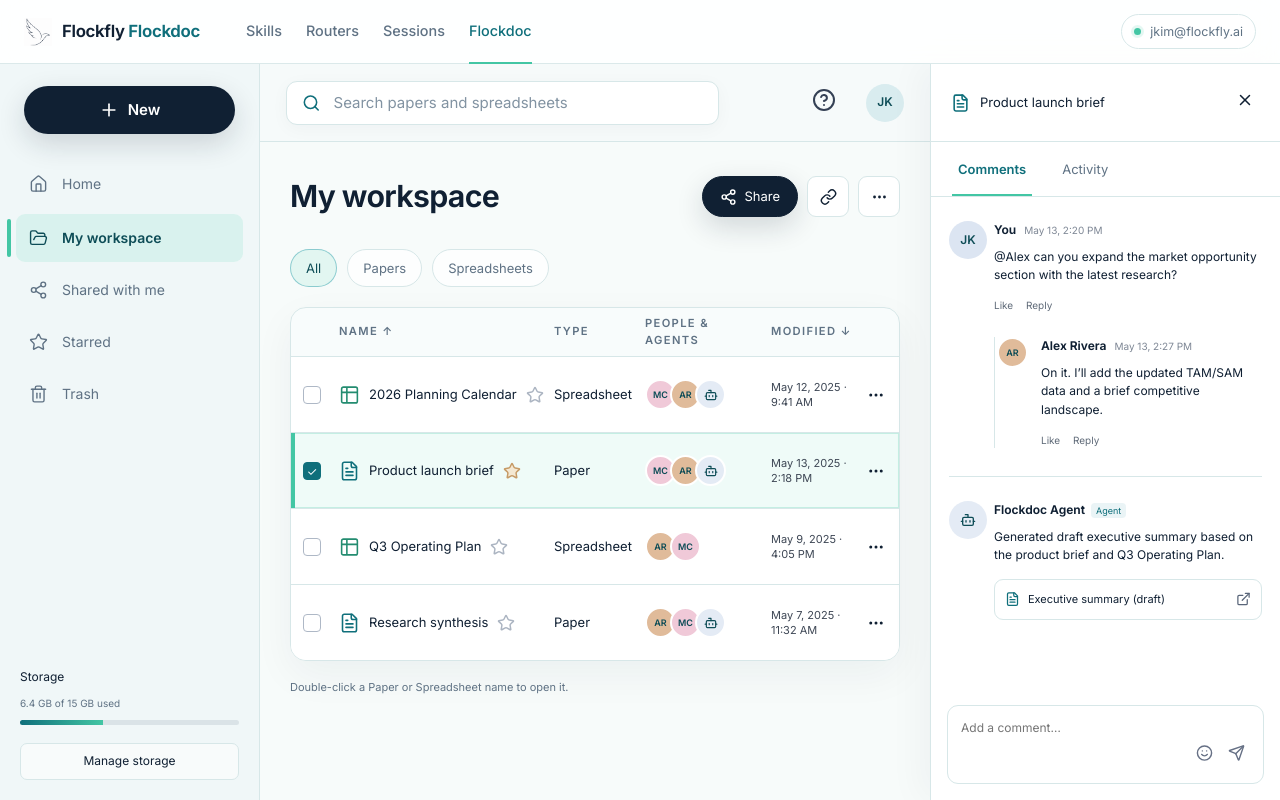
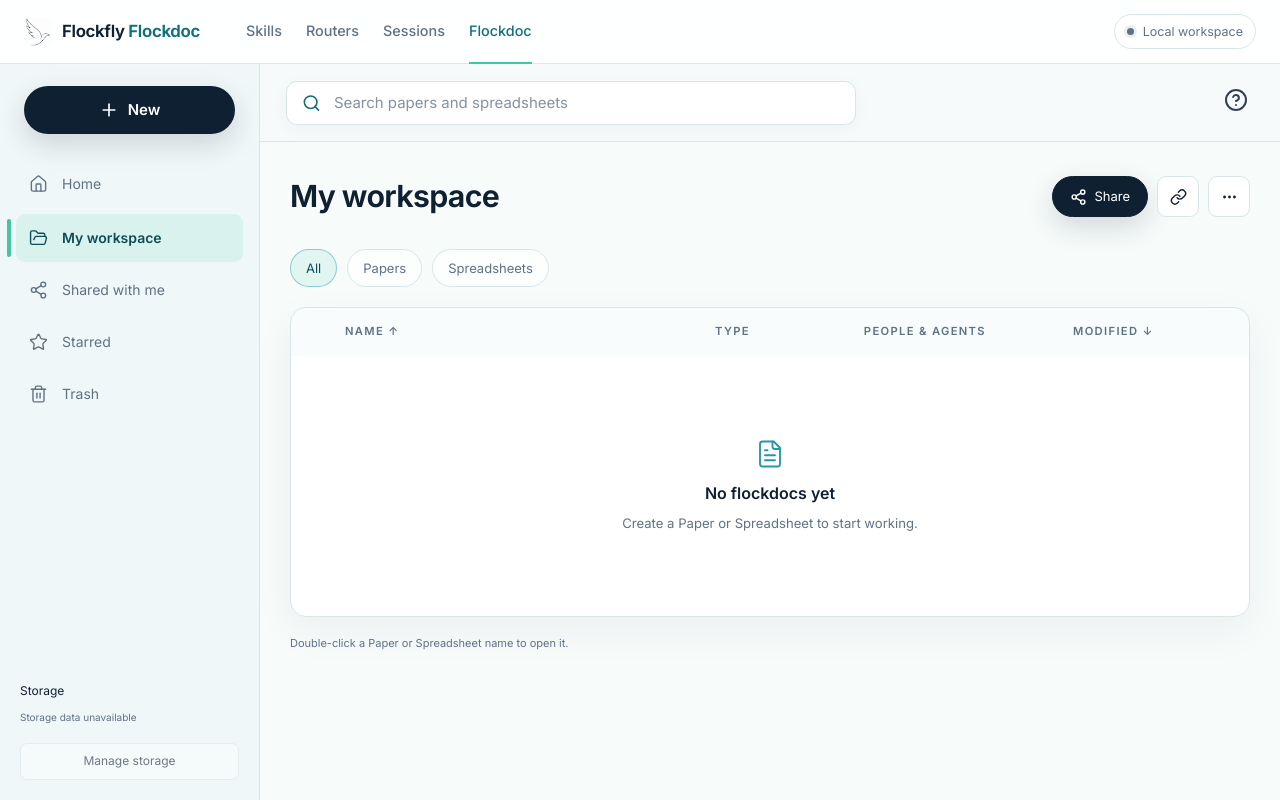
Before and after one commit to jykim16/flockfly-docs, a React (Vite) app: page / in a window 1280 px wide. Built offline with nearby package versions, Linux system fonts and the light colour scheme.

Commit message:
chore: remove flockdoc mock data

```diff
--- a/src/App.tsx
+++ b/src/App.tsx
@@ -17,7 +17,7 @@
   const [items, setItems] = useState(initialFlockdocs);
   const [filter, setFilter] = useState<WorkspaceFilter>('all');
   const [query, setQuery] = useState('');
-  const [selected, setSelected] = useState<Flockdoc | undefined>(items[1]);
+  const [selected, setSelected] = useState<Flockdoc | undefined>();
   const [menuOpen, setMenuOpen] = useState(false);
   const [route, setRoute] = useState(location.hash);
   const itemsRef = useRef(items);
@@ -55,7 +55,7 @@
     <PlatformHeader />
     <Sidebar menuOpen={menuOpen} onToggleMenu={() => setMenuOpen(value => !value)} onCreate={create} />
     <main className="workspace">
-      <header className="topbar"><label><Search /><input value={query} onChange={event => setQuery(event.target.value)} placeholder="Search papers and spreadsheets" /></label><button aria-label="Help"><HelpCircle /></button><span className="avatar">JK</span></header>
+      <header className="topbar"><label><Search /><input value={query} onChange={event => setQuery(event.target.value)} placeholder="Search papers and spreadsheets" /></label><button aria-label="Help"><HelpCircle /></button></header>
       <section className="workspace-content">
         <div className="title-row"><h1>My workspace</h1><div><button className="share"><Share2 />Share</button><button aria-label="Copy link"><Link /></button><button aria-label="More actions"><MoreHorizontal /></button></div></div>
         <div className="filters">{([['all', 'All'], ['paper', 'Papers'], ['spreadsheet', 'Spreadsheets']] as const).map(([value, label]) => <button key={value} className={filter === value ? 'active' : ''} onClick={() => setFilter(value)}>{label}</button>)}</div>
--- a/src/components/PlatformHeader.tsx
+++ b/src/components/PlatformHeader.tsx
@@ -9,6 +9,6 @@
       {platformSections.map(section => <a key={section} href={`https://platform.flockfly.ai/${section.toLowerCase()}`}>{section}</a>)}
       <a className="active" href="#" aria-current="page">Flockdoc</a>
     </nav>
-    <div className="user-chip"><i aria-hidden="true" /><span>jkim@flockfly.ai</span></div>
+    <div className="user-chip local"><i aria-hidden="true" /><span>Local workspace</span></div>
   </header>;
 }
--- a/src/components/Sidebar.tsx
+++ b/src/components/Sidebar.tsx
@@ -15,6 +15,6 @@
       </div>}
     </div>
     <nav aria-label="Workspace navigation">{nav.map(([Icon, label]) => <button key={label} className={label === 'My workspace' ? 'active' : ''}><Icon />{label}</button>)}</nav>
-    <div className="storage"><span>Storage</span><small>6.4 GB of 15 GB used</small><div><i /></div><button>Manage storage</button></div>
+    <div className="storage"><span>Storage</span><small>Storage data unavailable</small><button disabled>Manage storage</button></div>
   </aside>;
 }
--- a/src/data.ts
+++ b/src/data.ts
@@ -1,23 +1,4 @@
-import type { Comment, Flockdoc } from './types';
+import type { Flockdoc } from './types';
 
-export const people = {
-  jk: { id: 'jk', name: 'You', initials: 'JK', kind: 'person' as const, color: '#dce5f2' },
-  alex: { id: 'alex', name: 'Alex Rivera', initials: 'AR', kind: 'person' as const, color: '#e0bb9a' },
-  maya: { id: 'maya', name: 'Maya Chen', initials: 'MC', kind: 'person' as const, color: '#f0c9d8' },
-  agent: { id: 'agent', name: 'Flockdoc Agent', initials: 'AI', kind: 'agent' as const, color: '#e4ebf5' },
-};
-
-export const initialFlockdocs: Flockdoc[] = [
-  { id: 'calendar-2026', name: '2026 Planning Calendar', type: 'spreadsheet', modifiedAt: 'May 12, 2025 · 9:41 AM', collaborators: [people.maya, people.alex, people.agent] },
-  { id: 'launch-brief', name: 'Product launch brief', type: 'paper', modifiedAt: 'May 13, 2025 · 2:18 PM', starred: true, collaborators: [people.maya, people.alex, people.agent] },
-  { id: 'q3-plan', name: 'Q3 Operating Plan', type: 'spreadsheet', modifiedAt: 'May 9, 2025 · 4:05 PM', collaborators: [people.alex, people.maya] },
-  { id: 'research', name: 'Research synthesis', type: 'paper', modifiedAt: 'May 7, 2025 · 11:32 AM', collaborators: [people.alex, people.maya, people.agent] },
-];
-
-export const initialComments: Comment[] = [
-  {
-    id: 'c1', author: people.jk, createdAt: 'May 13, 2:20 PM',
-    body: '@Alex can you expand the market opportunity section with the latest research?',
-    replies: [{ id: 'c2', author: people.alex, createdAt: 'May 13, 2:27 PM', body: "On it. I’ll add the updated TAM/SAM data and a brief competitive landscape." }],
-  },
-];
+// The workspace starts empty until persisted data is connected or a user creates a document.
+export const initialFlockdocs: Flockdoc[] = [];
--- a/src/features/editor/PaperEditor.tsx
+++ b/src/features/editor/PaperEditor.tsx
@@ -5,8 +5,6 @@
   return <main className="editor-shell">
     <header className="editor-header"><button aria-label="Back to workspace" onClick={onBack}><ArrowLeft /></button><div><strong>{item.name}</strong><span>Saved to Flockdoc</span></div><button className="share"><Share2 /> Share</button><span className="avatar">JK</span></header>
     <div className="paper-toolbar"><button><Undo2 /></button><button><Redo2 /></button><i /><button><Bold /></button><button><Italic /></button><button><Link /></button><button><List /></button><span>100%</span><button className="comments"><MessageSquare /> Comments</button></div>
-    <section className="paper-canvas"><article contentEditable suppressContentEditableWarning aria-label="Paper editor">
-      <h1>Product launch brief</h1><p className="lead">A shared source of truth for the team and the agents helping bring our next product to market.</p><h2>Market opportunity</h2><p>The addressable market is expanding as teams adopt collaborative AI workflows. Our initial focus is on product and operations teams that need people and agents to work within the same trusted document.</p><h2>Launch goals</h2><ul><li>Make every decision discoverable and attributable.</li><li>Reduce handoffs between research, planning, and execution.</li><li>Give agents safe, role-scoped access to the working document.</li></ul>
-    </article></section>
+    <section className="paper-canvas"><article contentEditable suppressContentEditableWarning aria-label="Paper editor" data-placeholder="Start writing…" /></section>
   </main>;
 }
--- a/src/features/editor/SpreadsheetEditor.tsx
+++ b/src/features/editor/SpreadsheetEditor.tsx
@@ -1,8 +1,7 @@
 import { ArrowLeft, Bold, ChevronDown, Italic, MessageSquare, Redo2, Share2, Undo2 } from 'lucide-react';
 import type { Flockdoc } from '../../types';
 
-const months = ['January', 'February', 'March', 'April'];
-const days = ['SUN', 'MON', 'TUE', 'WED', 'THU', 'FRI', 'SAT'];
+const columns = ['A', 'B', 'C', 'D', 'E', 'F', 'G'];
 
 export function SpreadsheetEditor({ item, onBack }: { item: Flockdoc; onBack: () => void }) {
   return <main className="editor-shell sheet-editor">
@@ -11,9 +10,8 @@
     <div className="sheet-toolbar"><button><Undo2 /></button><button><Redo2 /></button><i /><span>100% <ChevronDown /></span><button><Bold /></button><button><Italic /></button><span>Arial <ChevronDown /></span><span>10 <ChevronDown /></span><button className="comments"><MessageSquare /> Comments</button></div>
     <div className="formula"><span>A1</span><strong>fx</strong><input aria-label="Formula" /></div>
     <section className="spreadsheet-canvas" aria-label="Spreadsheet editor">
-      <div className="sheet-tabs">{months.map((m, index) => <button key={m} className={index === 0 ? 'active' : ''}>{m}</button>)}</div>
-      <div className="calendar-title"><strong>JANUARY</strong><span>2026</span></div>
-      <div className="calendar-grid">{days.map(day => <b key={day}>{day}</b>)}{Array.from({ length: 35 }, (_, i) => <div key={i} contentEditable suppressContentEditableWarning>{i < 4 ? '' : i - 3}</div>)}</div>
+      <div className="sheet-tabs"><button className="active">Sheet 1</button></div>
+      <div className="calendar-grid blank-sheet">{columns.map(column => <b key={column}>{column}</b>)}{Array.from({ length: 35 }, (_, index) => <div key={index} contentEditable suppressContentEditableWarning />)}</div>
     </section>
   </main>;
 }
--- a/src/features/workspace/DetailsDrawer.tsx
+++ b/src/features/workspace/DetailsDrawer.tsx
@@ -1,6 +1,4 @@
-import { Bot, ExternalLink, FileText, Send, Smile, X } from 'lucide-react';
-import { Avatar } from '../../components/Avatar';
-import { initialComments, people } from '../../data';
+import { FileText, MessageSquare, Send, Smile, X } from 'lucide-react';
 import type { Flockdoc } from '../../types';
 
 export function DetailsDrawer({ item, onClose }: { item: Flockdoc; onClose: () => void }) {
@@ -8,8 +6,7 @@
     <header><span><FileText />{item.name}</span><button aria-label="Close details" onClick={onClose}><X /></button></header>
     <div className="drawer-tabs"><button className="active">Comments</button><button>Activity</button></div>
     <div className="thread">
-      {initialComments.map(comment => <div className="comment" key={comment.id}><Avatar person={comment.author} /><div><p><strong>{comment.author.name}</strong><time>{comment.createdAt}</time></p><div>{comment.body}</div><small>Like　 Reply</small>{comment.replies?.map(reply => <div className="reply" key={reply.id}><Avatar person={reply.author} small /><div><p><strong>{reply.author.name}</strong><time>{reply.createdAt}</time></p><div>{reply.body}</div><small>Like　 Reply</small></div></div>)}</div></div>)}
-      <div className="agent-entry"><Avatar person={people.agent} /><div><p><strong>Flockdoc Agent</strong><em>Agent</em></p><div>Generated draft executive summary based on the product brief and Q3 Operating Plan.</div><button><FileText />Executive summary (draft)<ExternalLink /></button></div></div>
+      <div className="empty-thread"><MessageSquare /><strong>No comments yet</strong><span>Comments from people and agents will appear here.</span></div>
     </div>
     <div className="comment-box"><textarea aria-label="Add a comment" placeholder="Add a comment…" /><button aria-label="Add reaction"><Smile /></button><button aria-label="Send comment"><Send /></button></div>
   </aside>;
--- a/src/features/workspace/FlockdocTable.tsx
+++ b/src/features/workspace/FlockdocTable.tsx
@@ -5,6 +5,7 @@
 export function FlockdocTable({ items, selectedId, onSelect }: { items: Flockdoc[]; selectedId?: string; onSelect: (item: Flockdoc) => void }) {
   return <div className="file-table" role="table" aria-label="Flockdocs">
     <div className="file-row table-head" role="row"><span /><span>Name ↑</span><span>Type</span><span>People & agents</span><span>Modified ↓</span><span /></div>
+    {items.length === 0 && <div className="empty-state"><FileText /><strong>No flockdocs yet</strong><span>Create a Paper or Spreadsheet to start working.</span></div>}
     {items.map(item => {
       const Icon = item.type === 'paper' ? FileText : Table2;
       return <button type="button" role="row" key={item.id} className={`file-row ${selectedId === item.id ? 'selected' : ''}`} onClick={() => onSelect(item)} onDoubleClick={() => { location.hash = `#/flockdoc/${item.type}/${item.id}`; }}>
--- a/src/styles.css
+++ b/src/styles.css
@@ -108,6 +108,7 @@
 .platform-header nav a.active::after { content: ''; position: absolute; right: 0; bottom: -1px; left: 0; height: 2px; background: var(--seafoam); }
 .user-chip { display: flex; align-items: center; gap: 9px; margin-left: auto; padding: 7px 12px; border: 1px solid var(--line); border-radius: 999px; background: rgba(255,255,255,.9); color: var(--slate); font-size: .78rem; }
 .user-chip i { width: 7px; height: 7px; border-radius: 50%; background: var(--seafoam); box-shadow: 0 0 0 3px rgba(67,198,164,.14); }
+.user-chip.local i { background: var(--slate); box-shadow: 0 0 0 3px rgba(95,114,132,.12); }
 
 .sidebar { grid-row: 2; height: auto; min-height: 0; padding: 22px 16px 20px; background: rgba(217,236,239,.25); border-color: var(--line); }
 .new-wrap { margin: 0 8px 26px; }
@@ -123,6 +124,7 @@
 .storage i { background: linear-gradient(90deg, var(--ocean), var(--seafoam)); }
 .storage button { color: var(--navy); border-color: var(--line); background: rgba(255,255,255,.55); }
 .storage button:hover { border-color: var(--ocean-light); background: #fff; }
+.storage button:disabled { cursor: not-allowed; opacity: .58; }
 
 .workspace { grid-row: 2; height: auto; min-height: 0; background: #f7fbfa; }
 .topbar { height: 78px; border-color: var(--line); background: rgba(247,251,250,.82); }
@@ -147,6 +149,10 @@
 .file-row:not(.table-head):hover { background: rgba(217,236,239,.22); }
 .file-row.selected { background: rgba(157,231,213,.16); box-shadow: inset 0 0 0 1px rgba(67,198,164,.25); }
 .file-row.selected::before { background: var(--seafoam); }
+.empty-state { min-height: 260px; display: flex; flex-direction: column; align-items: center; justify-content: center; gap: 7px; color: var(--slate); text-align: center; }
+.empty-state svg { width: 30px; height: 30px; margin-bottom: 5px; color: var(--ocean-light); stroke-width: 1.5; }
+.empty-state strong { color: var(--navy); font-size: 1rem; font-weight: 600; }
+.empty-state span { font-size: .82rem; }
 .selected .checkbox { border-color: var(--ocean); background: var(--ocean); }
 .file-name > svg.starred { color: var(--sand-dark); fill: var(--sand); }
 .type-icon.paper { color: var(--ocean); }
@@ -165,6 +171,10 @@
 .agent-entry button:hover { border-color: var(--ocean-light); background: rgba(217,236,239,.2); }
 .comment-box { border-color: var(--line); border-radius: 11px; }
 .comment-box:focus-within { border-color: var(--ocean-light); box-shadow: 0 0 0 3px rgba(67,198,164,.13); }
+.empty-thread { min-height: 250px; display: flex; flex-direction: column; align-items: center; justify-content: center; gap: 7px; color: var(--slate); text-align: center; }
+.empty-thread svg { width: 28px; height: 28px; margin-bottom: 5px; color: var(--ocean-light); stroke-width: 1.5; }
+.empty-thread strong { color: var(--navy); }
+.empty-thread span { max-width: 220px; font-size: .78rem; }
 
 .editor-app { height: 100vh; display: grid; grid-template-rows: 64px minmax(0,1fr); overflow: hidden; background: #f7fbfa; }
 .editor-app > .platform-header { grid-row: 1; }
@@ -174,10 +184,12 @@
 .editor-header div span { color: var(--ocean); }
 .paper-toolbar button:hover, .sheet-toolbar button:hover { color: var(--reef); background: rgba(217,236,239,.4); }
 .paper-canvas article { border: 1px solid var(--line); border-radius: 3px; box-shadow: 0 18px 48px rgba(16,32,51,.09); }
+.paper-canvas article:empty::before { content: attr(data-placeholder); color: #9aa8b3; }
 .paper-canvas h1, .paper-canvas h2 { font-family: "Geist Sans", Inter, ui-sans-serif, system-ui, sans-serif; color: var(--navy); }
 .spreadsheet-canvas { background: rgba(217,236,239,.28); }
 .calendar-title { background: linear-gradient(110deg, var(--reef), var(--ocean)); }
 .calendar-grid b { color: var(--reef); background: rgba(217,236,239,.65); }
+.calendar-grid.blank-sheet { margin-top: 0; }
 .sheet-tabs button.active { color: var(--ocean); box-shadow: inset 0 2px var(--seafoam); }
 
 @media (max-width: 1120px) {
```
Also changed, not shown: 1 other file (tests, documents, lock files or other folders).
